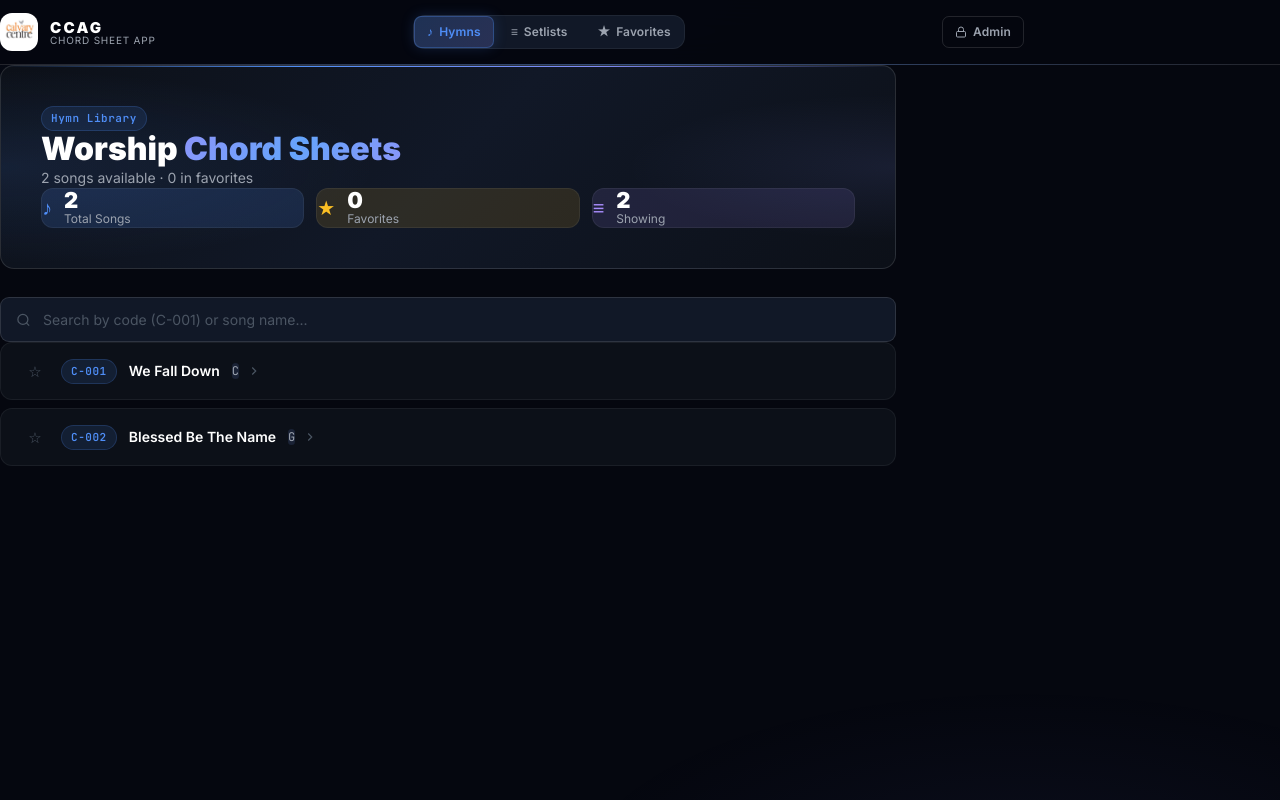
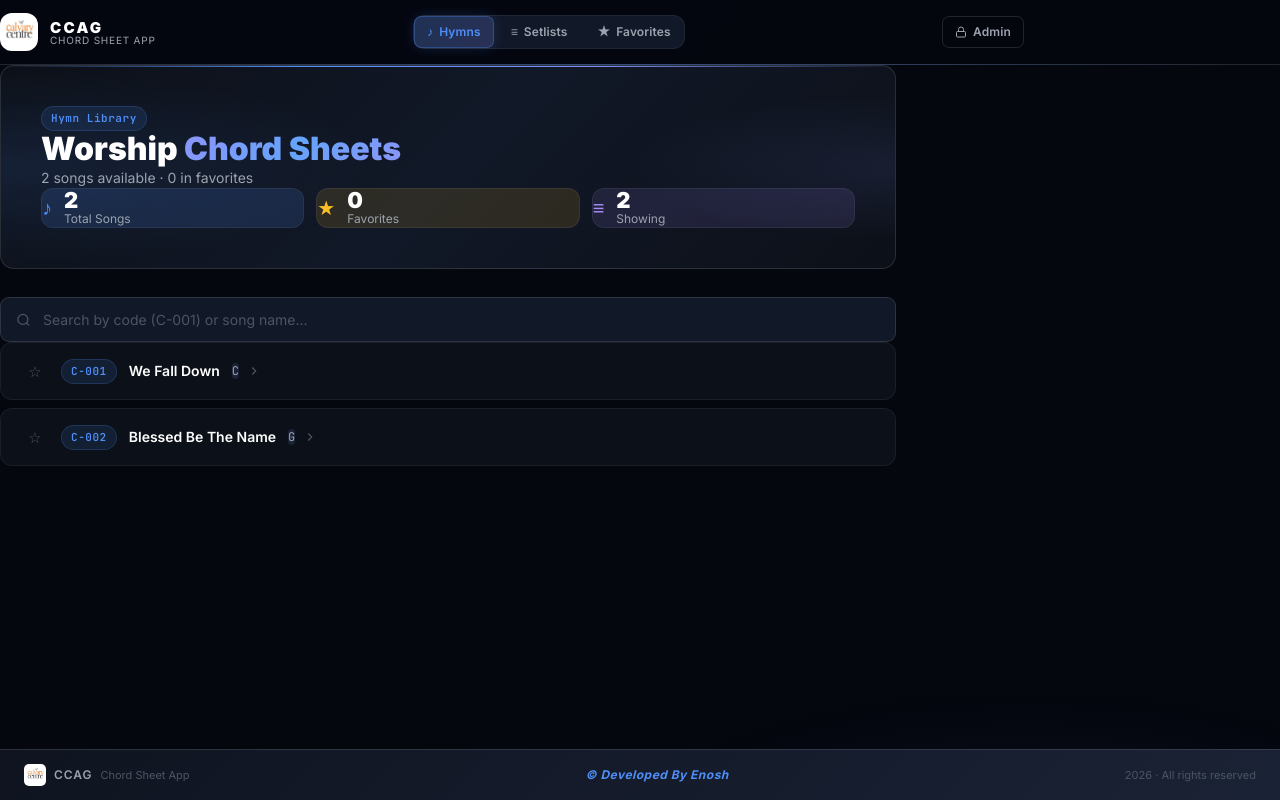
Before and after one commit to Shermith-428/ccag, a React (Vite) app: page / in a window 1280 px wide. Built offline with nearby package versions, Linux system fonts and the light colour scheme.

Commit message:
feat: global footer with Developed By Enosh watermark on all pages

```diff
--- a/src/App.jsx
+++ b/src/App.jsx
@@ -2,6 +2,7 @@ import './App.css';
 import './index.css';
 import { AdminProvider } from './context/AdminContext';
 import Navbar from './components/Navbar';
+import Footer from './components/Footer';
 import HymnsPage from './pages/HymnsPage';
 import FavoritesPage from './pages/FavoritesPage';
 import SetlistsPage from './pages/SetlistsPage';
@@ -17,9 +18,9 @@ function App() {
   return (
     <AdminProvider>
       <div className="bg-mesh" />
-      <div style={{ position: 'relative', zIndex: 1, minHeight: '100vh' }}>
+      <div style={{ position: 'relative', zIndex: 1, minHeight: '100vh', display: 'flex', flexDirection: 'column' }}>
         <Navbar page={page} setPage={setPage} />
-        <main>
+        <main style={{ flex: 1 }}>
           {page === 'hymns' && (
             <HymnsPage hymns={hymns} setHymns={setHymns} favorites={favorites} setFavorites={setFavorites} />
           )}
@@ -31,6 +32,7 @@ function App() {
             <FavoritesPage hymns={hymns} favorites={favorites} setFavorites={setFavorites} />
           )}
         </main>
+        <Footer />
       </div>
     </AdminProvider>
   );
--- a/src/components/ChordSheet.jsx
+++ b/src/components/ChordSheet.jsx
@@ -204,7 +204,7 @@ async function generatePDF(hymn, steps, fontSize) {
 
 export default function ChordSheet({ hymn, onClose, onToggleFavorite, isFavorite }) {
   const [steps, setSteps]       = useState(0);
-  const [fontSize, setFontSize] = useState(13);
+  const [fontSize, setFontSize] = useState(16);
   const [saving, setSaving]     = useState(false);
 
   const currentKey = shiftKey(hymn.key, steps);
@@ -220,12 +220,12 @@ export default function ChordSheet({ hymn, onClose, onToggleFavorite, isFavorite
   }
 
   return (
-    <div className="overlay fade-in">
-      <div className="max-w-2xl mx-auto px-3 sm:px-4 md:px-6 lg:px-4 py-4 pb-28 lg:pb-10">
+    <div className="overlay fade-in" style={{ background: 'rgba(0,0,0,0.92)' }}>
+      <div className="w-full min-h-screen flex flex-col">
 
         {/* ── Toolbar ── */}
-        <div className="sticky top-3 z-10 mb-4 fade-up rounded-2xl p-2 sm:p-3 flex flex-wrap gap-2 items-center"
-          style={{ background: 'rgba(12,16,24,0.95)', backdropFilter: 'blur(16px)', border: '1px solid var(--border2)', boxShadow: '0 8px 32px rgba(0,0,0,0.5)' }}>
+        <div className="z-10 mb-0 px-3 sm:px-6 py-2 sm:py-3 flex flex-wrap gap-2 items-center"
+          style={{ background: 'rgba(12,16,24,0.98)', backdropFilter: 'blur(16px)', borderBottom: '1px solid var(--border2)', boxShadow: '0 4px 24px rgba(0,0,0,0.5)' }}>
 
           <button onClick={onClose} className="btn btn-secondary btn-sm">
             <svg width="11" height="11" viewBox="0 0 12 12" fill="none" stroke="currentColor" strokeWidth="2" strokeLinecap="round">
@@ -280,20 +280,20 @@ export default function ChordSheet({ hymn, onClose, onToggleFavorite, isFavorite
         </div>
 
         {/* ── Sheet preview ── */}
-        <div className="fade-up rounded-2xl overflow-hidden"
-          style={{ background: 'var(--surface)', border: '1px solid var(--border2)', animationDelay: '0.05s' }}>
+        <div className="fade-up flex-1 overflow-hidden"
+          style={{ background: 'var(--surface)', animationDelay: '0.05s' }}>
 
           {/* Header */}
-          <div className="relative px-6 py-5 overflow-hidden"
+          <div className="relative px-4 sm:px-8 py-4 sm:py-6 overflow-hidden"
             style={{ background: 'linear-gradient(135deg, #0f1420 0%, #1a2235 100%)', borderBottom: '1px solid var(--border)' }}>
             <div className="absolute top-0 left-0 right-0 h-0.5"
               style={{ background: 'linear-gradient(90deg, transparent, var(--accent), var(--accent2), transparent)' }} />
             <div className="relative z-10 flex items-start justify-between gap-4">
               <div className="flex items-center gap-3">
-                <img src="/CCAG.jpeg" alt="CCAG" style={{ width: '44px', height: '44px', borderRadius: '10px', background: '#fff', padding: '2px', objectFit: 'contain' }} />
+                <img src="/CCAG.jpeg" alt="CCAG" style={{ width: '48px', height: '48px', borderRadius: '10px', background: '#fff', padding: '2px', objectFit: 'contain' }} />
                 <div>
                   <span className="badge badge-blue mb-1.5 block w-fit">{hymn.code}</span>
-                  <h1 className="text-white font-black leading-tight" style={{ fontSize: `${Math.max(fontSize + 4, 18)}px` }}>
+                  <h1 className="text-white font-black leading-tight" style={{ fontSize: `clamp(18px, 3vw, 28px)` }}>
                     {hymn.name}
                   </h1>
                 </div>
@@ -309,8 +309,9 @@ export default function ChordSheet({ hymn, onClose, onToggleFavorite, isFavorite
             </div>
           </div>
 
-          {/* Body — white background */}
-          <div className="px-6 py-5" style={{ background: '#ffffff', fontSize: `${fontSize}px` }}>
+          {/* Body — white background, full width, scrollable */}
+          <div className="px-4 sm:px-8 md:px-12 lg:px-16 py-6 pb-28 lg:pb-10"
+            style={{ background: '#ffffff', fontSize: `${fontSize}px`, overflowX: 'auto' }}>
             {hymn.content.map((sec, si) => (
               <div key={si} className="mb-6">
                 <div className="section-label" style={{ color: '#92400e', background: '#fef3c7', borderColor: '#fbbf24' }}>
@@ -337,7 +338,7 @@ export default function ChordSheet({ hymn, onClose, onToggleFavorite, isFavorite
           </div>
 
           {/* Footer */}
-          <div className="px-6 py-3 flex items-center justify-between"
+          <div className="px-4 sm:px-8 py-3 flex items-center justify-between flex-wrap gap-2"
             style={{ background: 'linear-gradient(135deg, #0f1420 0%, #1a2235 100%)', borderTop: '1px solid var(--border)' }}>
             <div className="flex items-center gap-2">
               <img src="/CCAG.jpeg" alt="CCAG" style={{ width: '18px', height: '18px', borderRadius: '4px', background: '#fff', padding: '1px', objectFit: 'contain' }} />
--- /dev/null
+++ b/src/components/Footer.jsx
@@ -0,0 +1,35 @@
+export default function Footer() {
+  return (
+    <footer className="page-content" style={{
+      background: 'linear-gradient(135deg, #0f1420 0%, #1a2235 100%)',
+      borderTop: '1px solid var(--border2)',
+      padding: '14px 24px',
+      display: 'flex',
+      alignItems: 'center',
+      justifyContent: 'space-between',
+      flexWrap: 'wrap',
+      gap: '8px',
+    }}>
+      <div style={{ display: 'flex', alignItems: 'center', gap: '8px' }}>
+        <img src="/CCAG.jpeg" alt="CCAG"
+          style={{ width: '22px', height: '22px', borderRadius: '5px', background: '#fff', padding: '1px', objectFit: 'contain' }} />
+        <span style={{ color: 'var(--muted2)', fontSize: '12px', fontWeight: 600, letterSpacing: '0.08em' }}>CCAG</span>
+        <span style={{ color: 'var(--muted)', fontSize: '11px' }}>Chord Sheet App</span>
+      </div>
+
+      <span style={{
+        color: 'var(--accent)',
+        fontSize: '12px',
+        fontWeight: 700,
+        fontStyle: 'italic',
+        letterSpacing: '0.04em',
+      }}>
+        © Developed By Enosh
+      </span>
+
+      <span style={{ color: 'var(--muted)', fontSize: '11px' }}>
+        {new Date().getFullYear()} · All rights reserved
+      </span>
+    </footer>
+  );
+}
```
